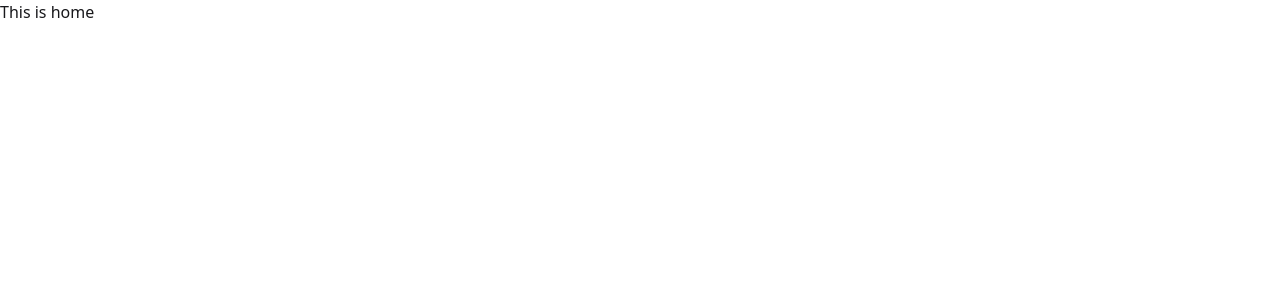
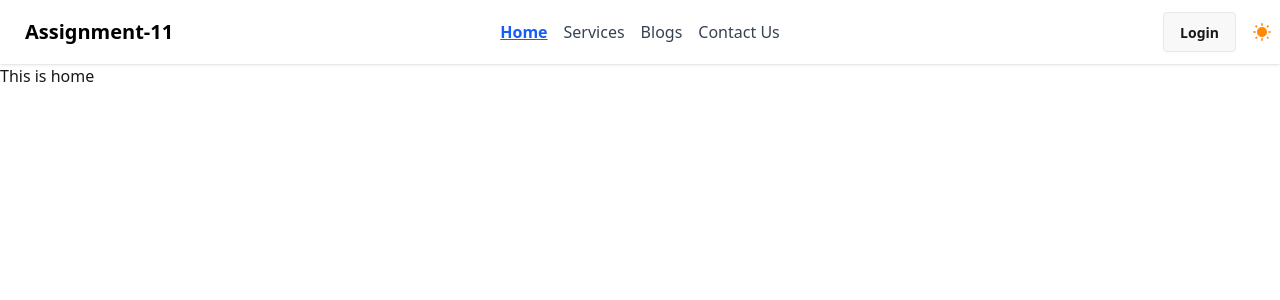
Before and after one commit to SazzadKhan45/assignment-11-client-site, a React app: page / in a window 1280 px wide. Shown: the top 300 px of the page. Built offline with nearby package versions, Linux system fonts and the light colour scheme; no server answers; the HTML template or start-up script is replaced by a standard one.

Commit message:
Dark & Light mode imolement done

```diff
--- a/package.json
+++ b/package.json
@@ -11,10 +11,13 @@
   },
   "dependencies": {
     "@tailwindcss/vite": "^4.1.17",
+    "@tanstack/react-query": "^5.90.12",
     "axios": "^1.13.2",
     "firebase": "^12.6.0",
     "react": "^19.2.0",
     "react-dom": "^19.2.0",
+    "react-hook-form": "^7.68.0",
+    "react-icons": "^5.5.0",
     "react-router": "^7.10.1",
     "react-toastify": "^11.0.5",
     "tailwindcss": "^4.1.17"
--- /dev/null
+++ b/src/Components/Footer/Footer.jsx
@@ -0,0 +1,11 @@
+import React from "react";
+
+const Footer = () => {
+  return (
+    <div>
+      <h2>This is footer</h2>
+    </div>
+  );
+};
+
+export default Footer;
--- /dev/null
+++ b/src/Components/MyContainer/MyContainer.jsx
@@ -0,0 +1,7 @@
+import React from "react";
+
+const MyContainer = ({ children }) => {
+  return <div className="container mx-auto">{children}</div>;
+};
+
+export default MyContainer;
--- /dev/null
+++ b/src/Components/Navbar/NavLinks.jsx
@@ -0,0 +1,15 @@
+import React from "react";
+import { Link } from "react-router";
+
+const NavLinks = () => {
+  return (
+    <li className="">
+      <Link to="/">Home</Link>
+      <Link>Services</Link>
+      <Link>Blogs</Link>
+      <Link>Contact Us</Link>
+    </li>
+  );
+};
+
+export default NavLinks;
--- /dev/null
+++ b/src/Components/Navbar/Navbar.jsx
@@ -0,0 +1,130 @@
+import { NavLink } from "react-router";
+import MyContainer from "../MyContainer/MyContainer";
+import { Link } from "react-router";
+import useTheme from "../../Hooks/useTheme";
+import { IoMdMoon, IoMdSunny } from "react-icons/io";
+
+const Navbar = () => {
+  const { isDark, toggleTheme } = useTheme();
+
+  const Links = (
+    <>
+      <NavLink
+        to="/"
+        className={({ isActive }) =>
+          isActive
+            ? "text-blue-600 font-semibold underline"
+            : "text-gray-700 hover:text-blue-500"
+        }
+      >
+        Home
+      </NavLink>
+
+      <NavLink
+        to="/service"
+        className={({ isActive }) =>
+          isActive
+            ? "text-blue-600 font-semibold underline"
+            : "text-gray-700 hover:text-blue-500"
+        }
+      >
+        Services
+      </NavLink>
+
+      <NavLink
+        to="/blogs"
+        className={({ isActive }) =>
+          isActive
+            ? "text-blue-600 font-semibold underline"
+            : "text-gray-700 hover:text-blue-500"
+        }
+      >
+        Blogs
+      </NavLink>
+
+      <NavLink
+        to="/contact"
+        className={({ isActive }) =>
+          isActive
+            ? "text-blue-600 font-semibold underline"
+            : "text-gray-700 hover:text-blue-500"
+        }
+      >
+        Contact Us
+      </NavLink>
+    </>
+  );
+
+  // Ui Code
+  return (
+    <div
+      className={`shadow-sm ${
+        isDark ? "bg-gray-900 text-white" : "bg-white text-black"
+      }`}
+    >
+      <MyContainer>
+        <div className="navbar ">
+          <div className="navbar-start">
+            <div className="dropdown">
+              <div
+                tabIndex={0}
+                role="button"
+                className="btn btn-ghost md:hidden"
+              >
+                <svg
+                  xmlns="http://www.w3.org/2000/svg"
+                  className="h-5 w-5"
+                  fill="none"
+                  viewBox="0 0 24 24"
+                  stroke="currentColor"
+                >
+                  {" "}
+                  <path
+                    strokeLinecap="round"
+                    strokeLinejoin="round"
+                    strokeWidth="2"
+                    d="M4 6h16M4 12h8m-8 6h16"
+                  />{" "}
+                </svg>
+              </div>
+              <ul
+                tabIndex="-1"
+                className="menu menu-sm dropdown-content bg-base-100 rounded-box z-1 mt-3 w-52 p-2 shadow"
+              >
+                {Links}
+              </ul>
+            </div>
+            <Link to="/" className="btn btn-ghost text-xl">
+              Assignment-11
+            </Link>
+          </div>
+          <div className="navbar-center hidden md:flex">
+            <ul className="menu menu-horizontal px-1 flex gap-4 md:font-medium lg:text-[16px]">
+              {Links}
+            </ul>
+          </div>
+          <div className="navbar-end">
+            <Link className="btn">Login</Link>
+            <div className="ml-4">
+              {isDark ? (
+                <div className="text-[#EBD8BA] shadow">
+                  <IoMdMoon size={20} onClick={toggleTheme} />
+                </div>
+              ) : (
+                <div className="cursor-pointer">
+                  <IoMdSunny
+                    size={20}
+                    className="text-orange-400"
+                    onClick={toggleTheme}
+                  />
+                </div>
+              )}
+            </div>
+          </div>
+        </div>
+      </MyContainer>
+    </div>
+  );
+};
+
+export default Navbar;
--- /dev/null
+++ b/src/Hooks/useTheme.jsx
@@ -0,0 +1,9 @@
+import { use } from "react";
+import { ThemeContext } from "./../Providers/ThemeContext";
+
+const useTheme = () => {
+  const themeInfo = use(ThemeContext);
+  return themeInfo;
+};
+
+export default useTheme;
--- a/src/Layouts/HomeLayout/HomeLayout.jsx
+++ b/src/Layouts/HomeLayout/HomeLayout.jsx
@@ -1,12 +1,20 @@
+import Navbar from "../../Components/Navbar/Navbar";
 import Home from "../../Pages/Home/Home";
 
 const HomeLayout = () => {
   return (
     <div>
-      <header></header>
+      {/*  */}
+      <header className="sticky top-0 z-10">
+        <Navbar />
+      </header>
+
+      {/*  */}
       <main>
         <Home />
       </main>
+
+      {/*  */}
       <footer></footer>
     </div>
   );
```
Also changed, not shown: src/Routes/router.jsx (+12 -0 lines), 1 other file (tests, documents, lock files or other folders).
